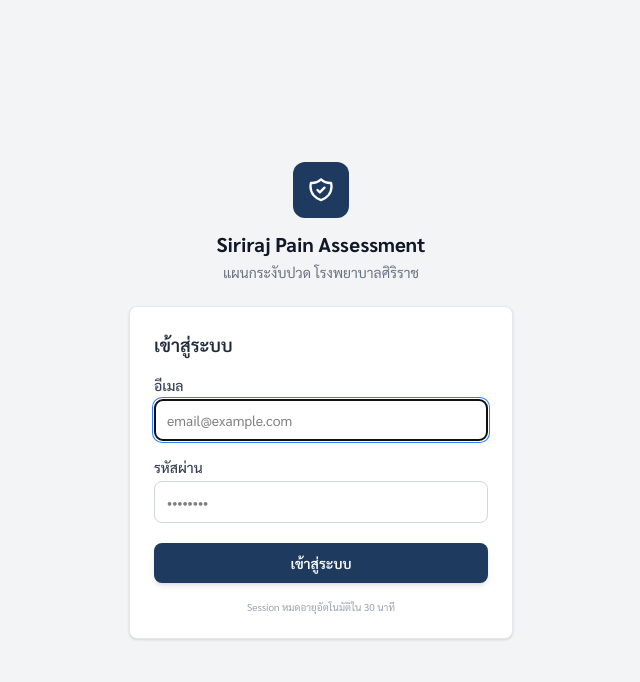
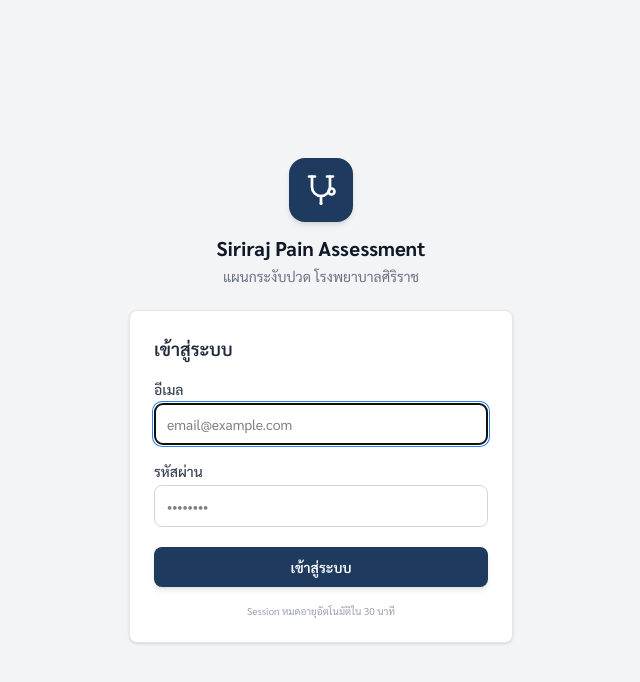
Before and after one commit to Jiranan8025/pain-assessment, a React (Vite) app: page / in a window 1280 px wide. Shown: the top 682 px of the page, without its empty margins (319-959 px from the left). Built offline with nearby package versions, Linux system fonts and the light colour scheme; no server answers.

Commit message:
style: update login logo from shield to stethoscope icon
Replace the formal shield icon with a friendly stethoscope SVG icon
on the login page. Larger size (64x64) with rounded corners and
shadow for a more welcoming medical theme.

Co-Authored-By: Claude Opus 4.6 <noreply@anthropic.com>

```diff
--- a/src/pages/LoginPage.tsx
+++ b/src/pages/LoginPage.tsx
@@ -28,9 +28,13 @@ export default function LoginPage() {
       <div className="w-full max-w-sm">
         {/* Header */}
         <div className="text-center mb-6">
-          <div className="inline-flex items-center justify-center w-14 h-14 bg-primary text-white rounded-xl mb-3">
-            <svg xmlns="http://www.w3.org/2000/svg" className="h-7 w-7" fill="none" viewBox="0 0 24 24" stroke="currentColor" strokeWidth={2}>
-              <path strokeLinecap="round" strokeLinejoin="round" d="M9 12l2 2 4-4m5.618-4.016A11.955 11.955 0 0112 2.944a11.955 11.955 0 01-8.618 3.04A12.02 12.02 0 003 9c0 5.591 3.824 10.29 9 11.622 5.176-1.332 9-6.03 9-11.622 0-1.042-.133-2.052-.382-3.016z" />
+          <div className="inline-flex items-center justify-center w-16 h-16 bg-primary text-white rounded-2xl mb-3 shadow-md">
+            <svg xmlns="http://www.w3.org/2000/svg" className="h-9 w-9" viewBox="0 0 24 24" fill="none" stroke="currentColor" strokeWidth={1.8} strokeLinecap="round" strokeLinejoin="round">
+              <path d="M6 3v7a6 6 0 0012 0V3" />
+              <path d="M4 3h4M16 3h4" />
+              <line x1="12" y1="16" x2="12" y2="21" />
+              <circle cx="12" cy="21" r="1" fill="currentColor" stroke="none" />
+              <circle cx="19" cy="13" r="2" />
             </svg>
           </div>
           <h1 className="text-xl font-bold text-gray-900">Siriraj Pain Assessment</h1>
```
